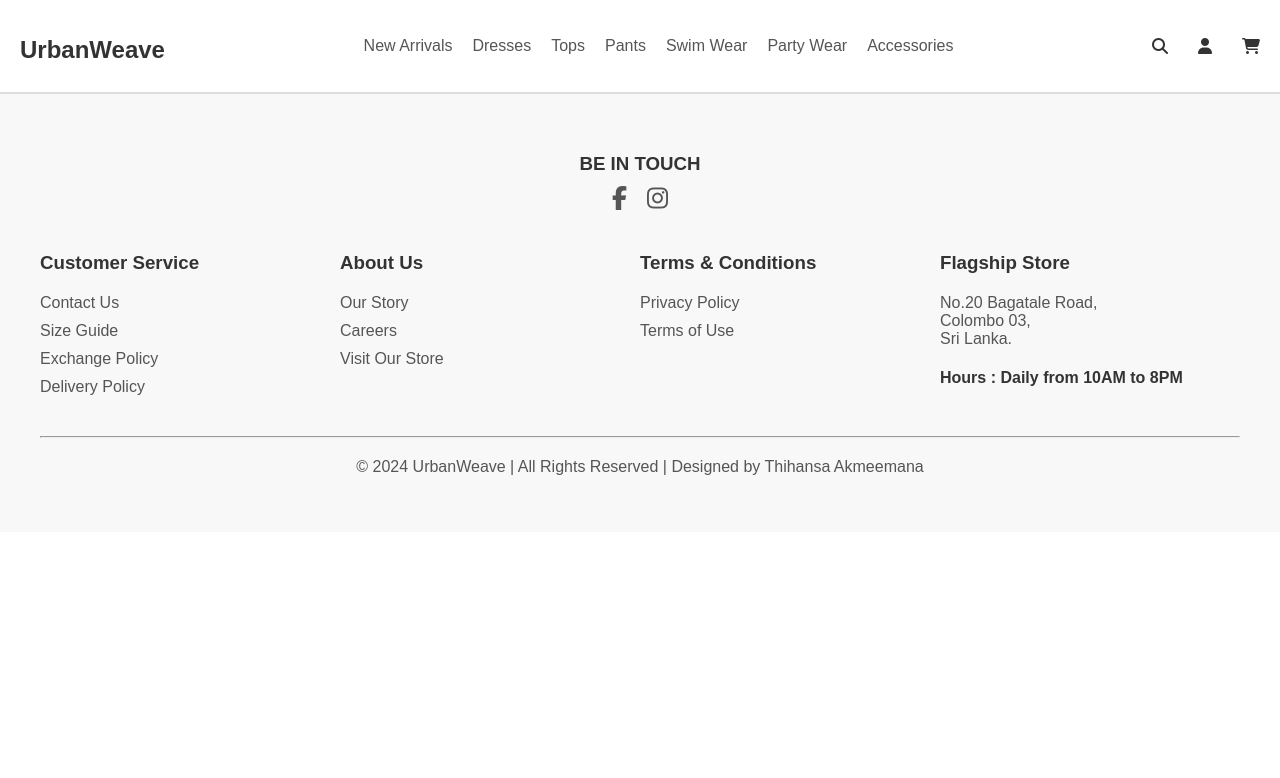
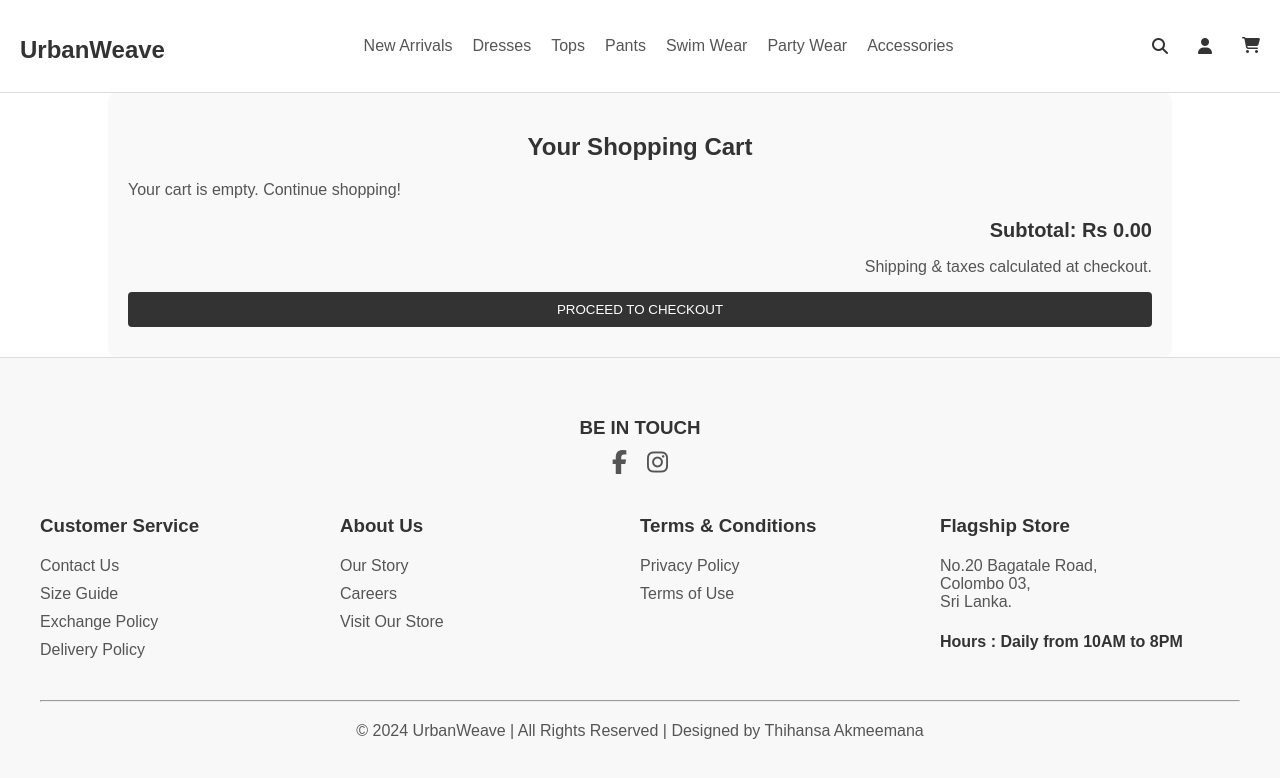
Before and after one commit to Thihansa14/Ecommerce-website, a React (Vite) app: page /cart in a window 1280 px wide. Shown: the top 778 px of the page. Built offline with nearby package versions, Linux system fonts and the light colour scheme.

Commit message:
added the Shopping cart

```diff
--- a/frontend/App.jsx
+++ b/frontend/App.jsx
@@ -8,6 +8,7 @@ import Login from './components/Login';
 import Signup from './components/Signup';
 import MiniProduct from './components/MiniProduct';
 import ProductDetails from './components/ProductDetails';
+import ShoppingCart from './components/ShoppingCart';
 import './styles/index.css';
 
 function App() {
@@ -22,6 +23,7 @@ function App() {
           <Route path="/signup" element={<Signup />} />
           <Route path="/mini-dresses" element={<MiniProduct />} />
           <Route path="/product/:id" element={<ProductDetails />} />
+          <Route path="/cart" element={<ShoppingCart />} />
         </Routes>
         <Footer />
       </div>
--- a/frontend/components/CartPopup.jsx
+++ b/frontend/components/CartPopup.jsx
@@ -1,7 +1,9 @@
 import React, { useState } from 'react';
+import { useNavigate } from 'react-router-dom';
 import '../styles/cartPopup.css';
 
 const CartPopup = ({ product, quantity, onClose }) => {
+  const navigate = useNavigate();
   const subtotal = product.price * quantity;
 
   const [quantity1, setQuantity] = useState(1);
--- a/frontend/components/Header.jsx
+++ b/frontend/components/Header.jsx
@@ -1,4 +1,4 @@
-import React, { useState } from 'react';
+import React, { useState, useEffect} from 'react';
 import { useNavigate } from 'react-router-dom';
 import '../styles/header.css';
 
@@ -6,8 +6,14 @@ const Header = () => {
   const [showAccountOptions, setShowAccountOptions] = useState(false);
   const [showMenu, setShowMenu] = useState(false);
   const [showDropdown, setShowDropdown] = useState({});
+  const [cartCount, setCartCount] = useState(0);
 
   const navigate = useNavigate();
+
+  useEffect(() => {
+    const cartItems = JSON.parse(localStorage.getItem('cartItems')) || [];
+    setCartCount(cartItems.length);
+  }, []);
 
   const toggleAccountOptions = () => {
     setShowAccountOptions(!showAccountOptions);
@@ -27,6 +33,10 @@ const Header = () => {
 
   const handleHomeClick = () => {
     navigate('/home');
+  };
+
+  const handleCartClick = () => {
+    navigate('/cart');
   };
 
   const handleMouseEnter = (category) => {
@@ -108,7 +118,10 @@ const Header = () => {
       <div className="header-right">
         <i className="fas fa-search search-icon"></i>
         <i className="fas fa-user account-icon" onClick={toggleAccountOptions}></i>
-        <i className="fas fa-shopping-cart cart-icon"></i>
+        <div className="cart-container" onClick={handleCartClick}>
+          <i className="fas fa-shopping-cart cart-icon"></i>
+          {cartCount > 0 && <span className="cart-count">{cartCount}</span>}
+        </div>
         <i className="fas fa-bars menu-icon" onClick={toggleMenu}></i>
         {showAccountOptions && (
           <div className="account-options">
--- a/frontend/components/MiniProduct.jsx
+++ b/frontend/components/MiniProduct.jsx
@@ -11,6 +11,8 @@ import mini6 from '../assets/images/product_mini1.webp';
 import mini6_img2 from '../assets/images/product_mini1_img2.webp'
 import mini6_img3 from '../assets/images/product_mini1_img3.webp'
 import mini7 from '../assets/images/product_mini3.webp';
+import mini7_img2 from '../assets/images/product_mini3_img2.webp'
+import mini7_img3 from '../assets/images/product_mini3_img3.webp'
 import mini8 from '../assets/images/product_mini7.webp';
 import mini9 from '../assets/images/product_mini8.webp';
 import mini10 from '../assets/images/product_mini9.jpg';
@@ -31,7 +33,7 @@ const MiniProduct = () => {
   const productsmini = [
     {id:1, name: "Camila Puff Sleeve Dress", price: 7590, sku: "159291-2024-133-1", image: mini5, relatedImages: [mini4, mini1], colors: ["#809bce", "#a7cec9", "#e7c6ff"], sizes: ["S", "M", "L"], details: "Product details here...", exchanges: "Exchange policy here...", isNew: true },
     {id:2, name: "Ella Frill Short Dress", price: 7490, sku: "159291-2024-133-2", image: mini6 , relatedImages: [mini6_img2, mini6_img3], colors: ["#e06c71", "#f6f7b0", "#bc85a3"], sizes: ["S", "M", "L"], details: "Product details here...", exchanges: "Exchange policy here...", isNew: true },
-    {id:3, name: "Clara Layer Short Dress", price: 6790, sku: "159291-2024-133-3", image: mini7 , relatedImages: [mini4, mini1], colors: ["#bc85a3", "#000000", "#faf9f6"], sizes: ["S", "M", "L"], details: "Product details here...", exchanges: "Exchange policy here...", isNew: true },
+    {id:3, name: "Clara Layer Short Dress", price: 6790, sku: "159291-2024-133-3", image: mini7 , relatedImages: [mini7_img2, mini7_img3], colors: ["#bc85a3", "#000000", "#faf9f6"], sizes: ["S", "M", "L"], details: "Product details here...", exchanges: "Exchange policy here...", isNew: true },
     {id:4, name: "Molly Button Down Midi Dress", price: 6990, sku: "159291-2024-133-4", image: mini8, relatedImages: [mini4, mini1], colors: ["#faf9f6", "#e7c6ff", "#000000"], sizes: ["S", "M", "L"], details: "Product details here...", exchanges: "Exchange policy here...", isNew: true },
     {id:5, name: "Flare and Flair Dress", price: 7590, sku: "159291-2024-133-5", image: mini1 , relatedImages: [mini4, mini1], colors: ["#000000", "#FFFFFF", "#a7cec9"], sizes: ["S", "M", "L"], details: "Product details here...", exchanges: "Exchange policy here...", isNew: true },
     {id:6, name: "Ella Frill Short Dress", price: 7490, sku: "159291-2024-133-6", image: mini2 , relatedImages: [mini4, mini1], colors: ["#000000", "#acb5af", "#d2a3a9"], sizes: ["S", "M", "L"], details: "Product details here...", exchanges: "Exchange policy here...", isNew: true },
--- /dev/null
+++ b/frontend/components/ShoppingCart.jsx
@@ -0,0 +1,98 @@
+import React, { useState, useEffect } from 'react';
+import { useNavigate } from 'react-router-dom';
+import '../styles/shoppingCart.css';
+
+const ShoppingCart = () => {
+  const [cartItems, setCartItems] = useState([]);
+
+  const navigate = useNavigate();
+
+  useEffect(() => {
+    // Fetch cart items from local storage or a backend API
+    const storedCartItems = JSON.parse(localStorage.getItem('cartItems')) || [];
+    setCartItems(storedCartItems);
+  }, []);
+
+  const handleQuantityChange = (index, amount) => {
+    const newCartItems = [...cartItems];
+    newCartItems[index].quantity += amount;
+    if (newCartItems[index].quantity === 0) {
+      newCartItems.splice(index, 1); // Remove item if quantity reaches 0
+    }
+    setCartItems(newCartItems);
+    localStorage.setItem('cartItems', JSON.stringify(newCartItems));
+  };
+
+  const handleRemoveItem = (index) => {
+    const newCartItems = [...cartItems];
+    newCartItems.splice(index, 1);
+    setCartItems(newCartItems);
+    localStorage.setItem('cartItems', JSON.stringify(newCartItems));
+  };
+
+  const calculateSubtotal = () => {
+    return cartItems.reduce((total, item) => total + item.price * item.quantity, 0).toFixed(2);
+  };
+
+  const handleProceedToCheckout = () => {
+    navigate('/checkout');
+  };
+
+  return (
+    <div className="shopping-cart">
+      <h2>Your Shopping Cart</h2>
+      {cartItems.length === 0 ? (
+        <p>Your cart is empty. Continue shopping!</p>
+      ) : (
+        <table>
+          <thead>
+            <tr>
+              <th>Product</th>
+              <th>Price</th>
+              <th>Quantity</th>
+              <th>Total</th>
+              <th>Remove</th>
+            </tr>
+          </thead>
+          <tbody>
+            {cartItems.map((item, index) => (
+              <tr key={index}>
+                <td>
+                  <img src={item.image} alt={item.name} className="product-image" />
+                  <div className="product-info">
+                    <h3>{item.name}</h3>
+                    <p>Color: {item.color}</p>
+                    <p>Size: {item.size}</p>
+                  </div>
+                </td>
+                <td>Rs {item.price.toFixed(2)}</td>
+                <td>
+                  <div className="quantity-controls">
+                    <button onClick={() => handleQuantityChange(index, -1)}>-</button>
+                    <span>{item.quantity}</span>
+                    <button onClick={() => handleQuantityChange(index, 1)}>+</button>
+                  </div>
+                </td>
+                <td>Rs {(item.price * item.quantity).toFixed(2)}</td>
+                <td>
+                  <button className="remove-btn" onClick={() => handleRemoveItem(index)}>
+                    X
+                  </button>
+                </td>
+              </tr>
+            ))}
+          </tbody>
+        </table>
+      )}
+      <div className="cart-summary">
+        <h3>Subtotal: Rs {calculateSubtotal()}</h3>
+        <p>Shipping & taxes calculated at checkout.</p>
+        <button className="checkout-btn" onClick={handleProceedToCheckout}>
+          PROCEED TO CHECKOUT
+        </button>
+      </div>
+    </div>
+  );
+};
+
+export default ShoppingCart;
--- /dev/null
+++ b/frontend/styles/shoppingCart.css
@@ -0,0 +1,95 @@
+.shopping-cart {
+    width: 80%;
+    margin: 0 auto;
+    padding: 20px;
+    background-color: #f9f9f9;
+    border-radius: 8px;
+  }
+
+  h2 {
+    text-align: center;
+    margin-bottom: 20px;
+    font-size: 24px;
+  }
+
+  table {
+    width: 100%;
+    border-collapse: collapse;
+    margin-bottom: 20px;
+  }
+
+  th, td {
+    padding: 15px;
+    text-align: left;
+    border-bottom: 1px solid #ddd;
+  }
+
+  .product-image {
+    width: 80px;
+    height: 80px;
+    margin-right: 20px;
+  }
+
+  .product-info h3 {
+    margin: 0;
+    font-size: 18px;
+  }
+
+  .product-info p {
+    margin: 5px 0;
+    font-size: 14px;
+    color: #666;
+  }
+
+  .quantity-controls {
+    display: flex;
+    align-items: center;
+  }
+
+  .quantity-controls button {
+    width: 30px;
+    height: 30px;
+    border: none;
+    background-color: #ddd;
+    cursor: pointer;
+    font-size: 18px;
+  }
+
+  .quantity-controls span {
+    margin: 0 10px;
+    font-size: 16px;
+  }
+
+  .remove-btn {
+    background-color: #ff4d4d;
+    color: white;
+    border: none;
+    padding: 8px 12px;
+    border-radius: 4px;
+    cursor: pointer;
+  }
+
+  .remove-btn:hover {
+    background-color: #ff3333;
+  }
+
+  .cart-summary {
+    text-align: right;
+  }
+
+  .cart-summary h3 {
+    font-size: 20px;
+  }
+
+  .checkout-btn {
+    background-color: #333;
+    color: white;
+    padding: 10px 20px;
+    border: none;
+    border-radius: 4px;
+    cursor: pointer;
+  }
+
+  .checkout-btn:hover {
+    background-color: #555;
+  }
```
Also changed, not shown: frontend/assets/images/product_mini3_img2.webp (added), frontend/assets/images/product_mini3_img3.webp (added).
